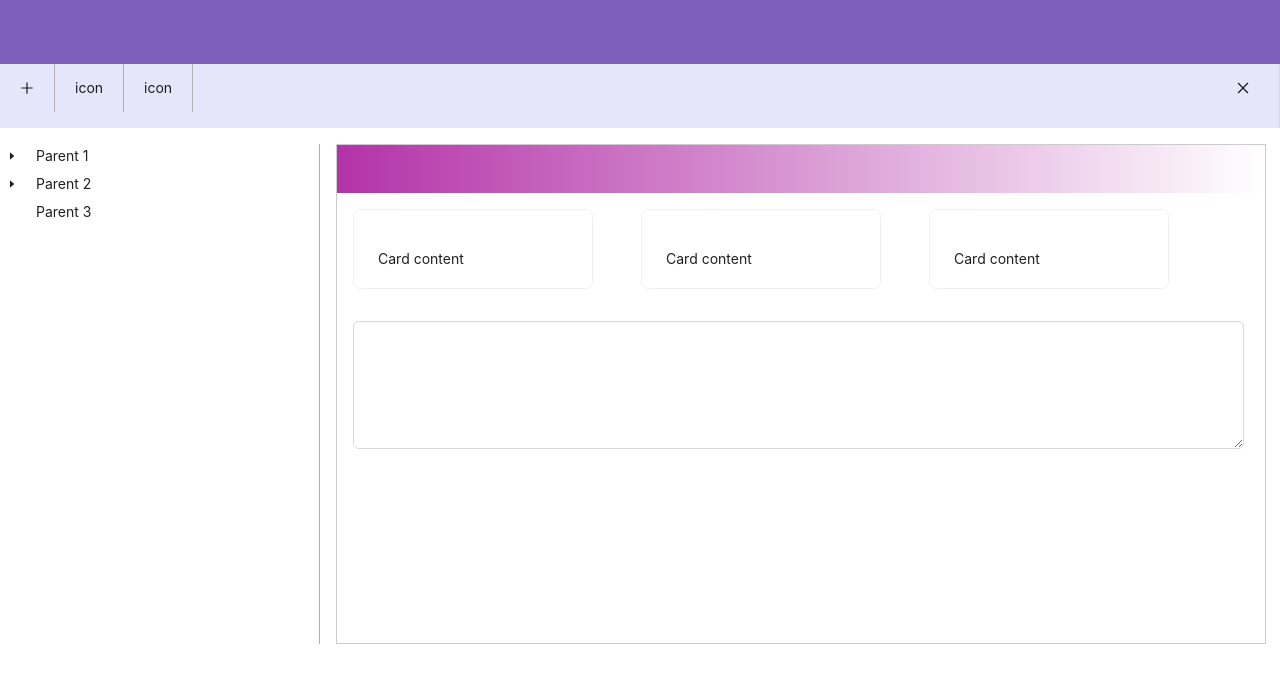
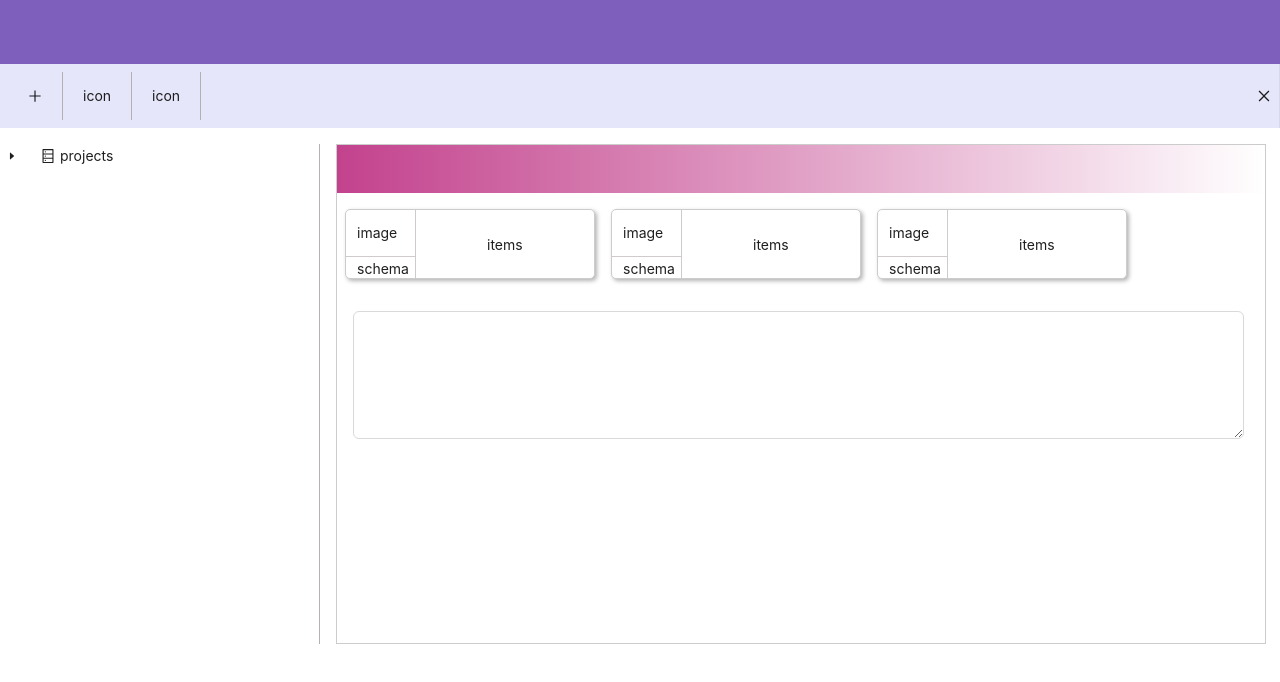
Before and after one commit to sourcecoursepoc/sourcecourse_poc, a Next.js app: page /schemas in a window 1280 px wide. Shown: the top 682 px of the page. Built offline with nearby package versions, Linux system fonts and the light colour scheme.

Commit message:
box added

```diff
--- a/package.json
+++ b/package.json
@@ -14,6 +14,7 @@
     "@types/react": "18.0.28",
     "@types/react-dom": "18.0.11",
     "antd": "^5.3.1",
+    "axios": "^1.3.4",
     "eslint": "8.36.0",
     "eslint-config-next": "13.2.4",
     "next": "13.2.4",
--- a/src/pages/schemas/content.module.css
+++ b/src/pages/schemas/content.module.css
@@ -9,7 +9,7 @@
     border: 1px solid #ccc;
 }
 .pinkbar{
-    background: linear-gradient(to right, #b333a8, #FFFFFF);
+    background: linear-gradient(to right, #c3428d, #FFFFFF);
     padding: 0rem;
     margin: 0rem 0rem 1rem 0rem;
     height: 3rem;
@@ -20,3 +20,15 @@
     width: 96%;
     height: 8rem;
 }
+.displayBoxContainer .displayCard > div{
+    padding: 1px;
+    width: 15rem;
+    height: 5rem;
+    left: 1.5rem;
+    margin-right: 3rem;
+    width: 25%;
+    height: 0%;
+    left: 1%;
+    margin-left: 3%;
+    border: 1px solid black;
+}
--- a/src/pages/schemas/content.tsx
+++ b/src/pages/schemas/content.tsx
@@ -1,8 +1,9 @@
 import React from 'react'
 import { Layout, Row, Col } from 'antd';
-import DisplayBox from './displaybox';
 import styles from "./content.module.css";
 import DescriptionBox from './descriptionbox';
+import DisplayBox from './displaybox';
+import { SelectedDataView } from './treeview';
 const { Content } = Layout;
 export default function SchemaContent() {
     return (
@@ -17,6 +18,7 @@ export default function SchemaContent() {
                 <Row className={styles.descriptionbox}>
                     <DescriptionBox />
                 </Row>
+                <SelectedDataView/>
             </Content>
         </Layout>
     )
--- a/src/pages/schemas/displaybox.module.css
+++ b/src/pages/schemas/displaybox.module.css
@@ -1,7 +1,52 @@
-.displaycard{
+#displaycard {
+    padding: 0.0625rem;
     width: 15rem;
     height: 5rem;
     left: 1.5rem;
-    margin-right:3rem;
+    margin-right: 3rem;
+    width: 25%;
+    height: 0%;
+    left: 1%;
+    margin-left: 3%;
+    border: 0.0625rem solid black;
+}
 
+.outerbox {
+    background-color:white;
+    border-radius: 0.3125rem;
+    border: 0.0625rem solid #ccc;
+    box-shadow: 0.125rem 0.125rem 0.25rem rgba(0, 0, 0, 0.3);
+    position: relative;
+    overflow: hidden;
+    width: 15.625rem;
+    height: 4.375rem;
+    margin-left: 1rem;
+    display: flex;
+    justify-content: inherit;
+    align-items: center;
+  }
+  .innerright {
+    height: 4.375rem;
+    width: 4.375rem;
+    border-right: 0.0625rem solid rgb(207, 203, 203);
+    display: flex;
+    flex-direction: column;
+  }
+  .innerleft {
+    margin-left: 3.75rem;
+  }
+  .image{
+    border-bottom: 0.0625rem solid rgb(207, 203, 203) ;
+    height: 7.5rem;
+    align-content: center;
+    padding: 0.6875rem
+  }
+  .imageName{
+     align-content: center;
+     padding: 0.6875rem;
+     height: 0.0625rem;
+    }
+    .items{
+    text-align: center;
+    padding: 0.6875rem
 }
--- a/src/pages/schemas/displaybox.tsx
+++ b/src/pages/schemas/displaybox.tsx
@@ -1,11 +1,24 @@
 import React from 'react';
-import { Card } from 'antd';
-import styles from './displaybox.module.css'
-
-const DisplayBox: React.FC = () => (
-  <Card  className={styles.displaycard}>
-    <p>Card content</p>
-  </Card>
+import { Card, Row, Col, Divider } from 'antd';
+import styles from "./displaybox.module.css";
+import "./content.module.css";
+const DisplayBox = () => (
+  <>
+      <div className={styles.outerbox}>
+        <div className={styles.innerright}>
+          <Row className={styles.image}
+          ><Col>
+            image
+            </Col>
+        </Row>
+          <Row className={styles.imageName}>
+          <Col>schema</Col></Row>
+        </div>
+        <div className={styles.innerleft}>
+          <Row className={styles.items}><Col><p>items</p></Col></Row>
+        </div>
+      </div>
+  </>
 );
 
 export default DisplayBox;
--- a/src/pages/schemas/index.tsx
+++ b/src/pages/schemas/index.tsx
@@ -14,7 +14,7 @@ const Schemas = () => {
         <Content>
           <Row>
             <Col span={6} className={styles.treeview}>
-              <TreeView />
+              <TreeView  />
             </Col>
             <Col span={16}>
              <SchemaContent/>
--- a/src/pages/schemas/schemas.module.css
+++ b/src/pages/schemas/schemas.module.css
@@ -11,7 +11,7 @@
 .menu{
     background: lavender;
     text-align: center;
-    padding: 0rem;
+    padding: 0.5rem;
     margin: 0rem 0rem 1rem 0rem;
     height: 4rem;
 }
@@ -26,5 +26,5 @@
     background-color:#fff;
 }
 .closebutton{
-    left:80%;
+    left:82%;
 }
--- a/src/pages/schemas/treeview.tsx
+++ b/src/pages/schemas/treeview.tsx
@@ -1,62 +1,108 @@
-import React from 'react';
 import { Tree } from 'antd';
+import { FolderOutlined, FileOutlined, DatabaseOutlined } from '@ant-design/icons';
+import { useState } from 'react';
+
+interface TreeNode {
+  name: string;
+  key: string;
+  icon?: JSX.Element;
+  children?: TreeNode[];
+}
 
 const { TreeNode } = Tree;
 
-const data = [
+const treeData: TreeNode[] = [
   {
-        title: 'Parent 1',
+    name: 'projects',
     key: '0-0',
+    icon:<DatabaseOutlined />,
     children: [
       {
-                title: 'Child 1',
-                key: '0-0-1',
-
+        name: 'Tables',
+        key: '0-0-0',
+        icon: <FolderOutlined />,
+        children: [
+          {
+            name: 'id',
+            key: '0-0-0-0',
+            icon: <FolderOutlined />,
+            children: [
+              {
+                name: 'name',
+                key: '0-0-0-0-0',
+                icon: <FileOutlined />,
               },
               {
-                title: 'Child 2',
-                key: '0-0-2',
-            },
-            {
-                title: 'Child 3',
-                key: '0-0-3',
+                name: 'status',
+                key: '0-0-0-0-1',
+                icon: <FileOutlined />,
               },
             ],
           },
           {
-        title: 'Parent 2',
-        key: '0-1',
-        children: [
-            {
-                title: 'Child 4',
-                key: '0-1-1',
-            },
-            {
-                title: 'Child 5',
-                key: '0-1-2',
+            name: 'company',
+            key: '0-0-0-1',
+            icon: <FileOutlined />,
           },
         ],
       },
       {
-        title: 'Parent 3',
-        key: '0-2',
+        name: 'item',
+        key: '0-0-1',
+        icon: <FileOutlined />,
+        children: [
+          {
+            name: 'id',
+            key: '0-0-1-0',
+            icon: <FileOutlined />,
+          },
+        ],
+      },
+    ],
   },
 ];
 
 const TreeView = () => {
+  const [selectedData, setSelectedData] = useState<TreeNode | null>(null);
+
+  const onSelect = (selectedKeys: React.Key[], info: any) => {
+    const node = info.node.props;
+    setSelectedData({
+        name: node.name,
+      key: node.eventKey,
+      icon: node.icon,
+      children: node.children,
+    });
+    console.log(selectedData.name,"hhhhhh")
+  };
+
+  const renderTreeNodes = (nodes: TreeNode[]) => {
+    return nodes.map((node) => {
+      if (node.children && node.children.length > 0) {
         return (
-        <Tree>
-            {data.map((item) => (
-                <TreeNode title={item.title} key={item.key}>
-                    {item.children && item.children.length > 0 &&
-                        item.children.map((child) => (
-                            <TreeNode title={child.title} key={child.key} />
-                        ))
+          <TreeNode {...node} icon={node.icon} key={node.key} title={node.name}>
+            {renderTreeNodes(node.children)}
+          </TreeNode>
+        );
       }
-                </TreeNode>
-            ))}
+      return <TreeNode {...node} icon={node.icon} key={node.key} title={node.name} />;
+    });
+  };
+
+  return (
+    <Tree showIcon  onSelect={onSelect}>
+      {renderTreeNodes(treeData)}
     </Tree>
   );
 };
 
+interface SelectedDataViewProps {
+  selectedData: TreeNode | null;
+}
+
+export const SelectedDataView = ({ selectedData }: SelectedDataViewProps) => {
+  console.log('Selected Data:', selectedData);
+  return null;
+};
+
 export default TreeView;
```
Also changed, not shown: 1 other file (tests, documents, lock files or other folders). Lines whose indentation alone changed are shown as unchanged.
